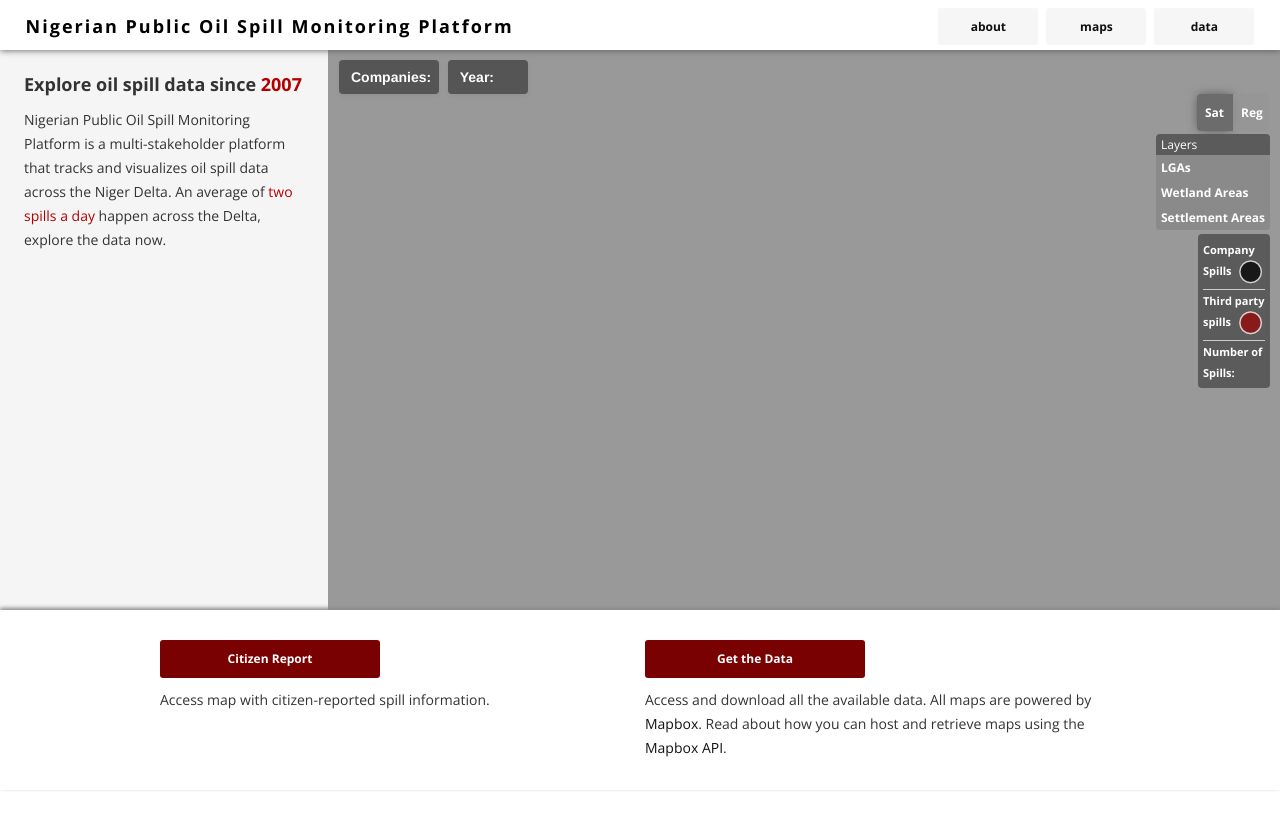
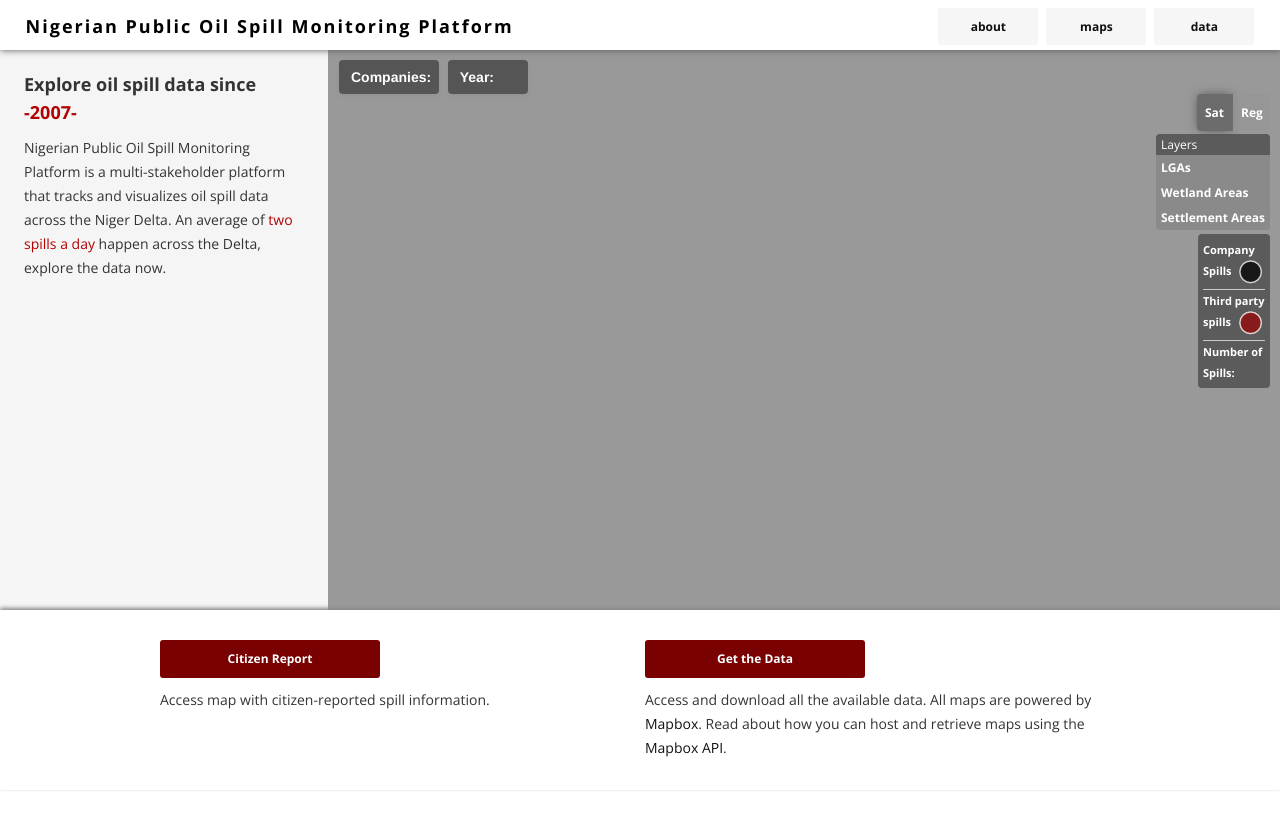
Before and after one commit to sdn4nigeria/monitoring-platform, a Jekyll site: the page built from index.html, in a window 1280 px wide. Shown: the top 830 px of the page. Built offline with Jekyll 4.4.1, drawn with Linux system fonts in a browser that asks for light colours; nearby versions of some CDN libraries; some web fonts are replaced; library files that are not in the unit come from our copies; Markdown is read by kramdown in place of the engine named in the settings.

Commit message:
Update index.html

```diff
--- a/index.html
+++ b/index.html
@@ -7,7 +7,7 @@ class: frontpage
 <div class='intro'>
   <div class=''>
     <div id='intro-text' class='about-text'>
-      <h2>Explore oil spill data since <span class='bignum'>2007</span></h2>
+      <h2>Explore oil spill data since <span class='bignum'>-2007-</span></h2>
       <p>Nigerian Public Oil Spill Monitoring Platform is a multi-stakeholder platform that tracks and visualizes oil spill data across the Niger Delta. An average of <span class='bignum'>two spills a day</span> happen across the Delta, explore the data now.</p>
       <br/>
       <!--p>View <a href='{{site.baseurl}}/about'>stories</a> found in the data, and then find your own stories with our <a href='{{site.baseurl}}/maps'>map browser</a></p-->
```
